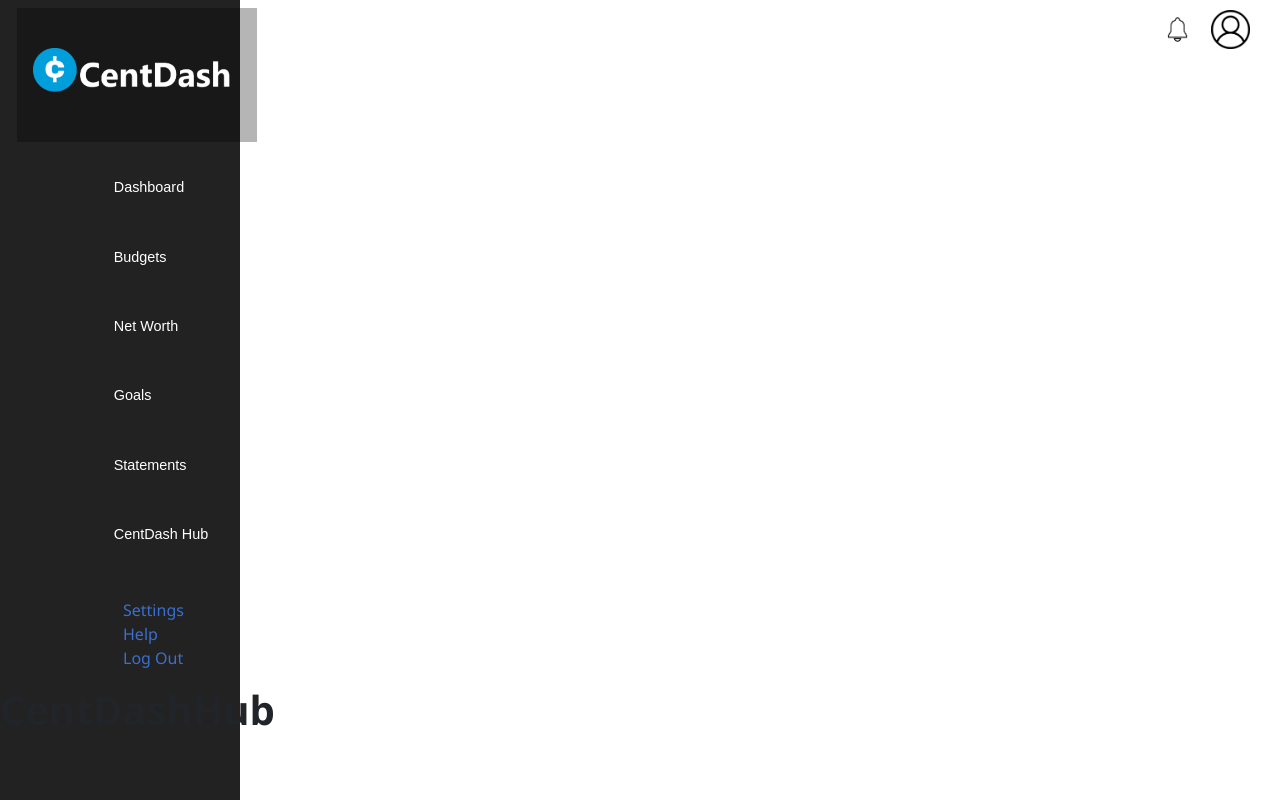
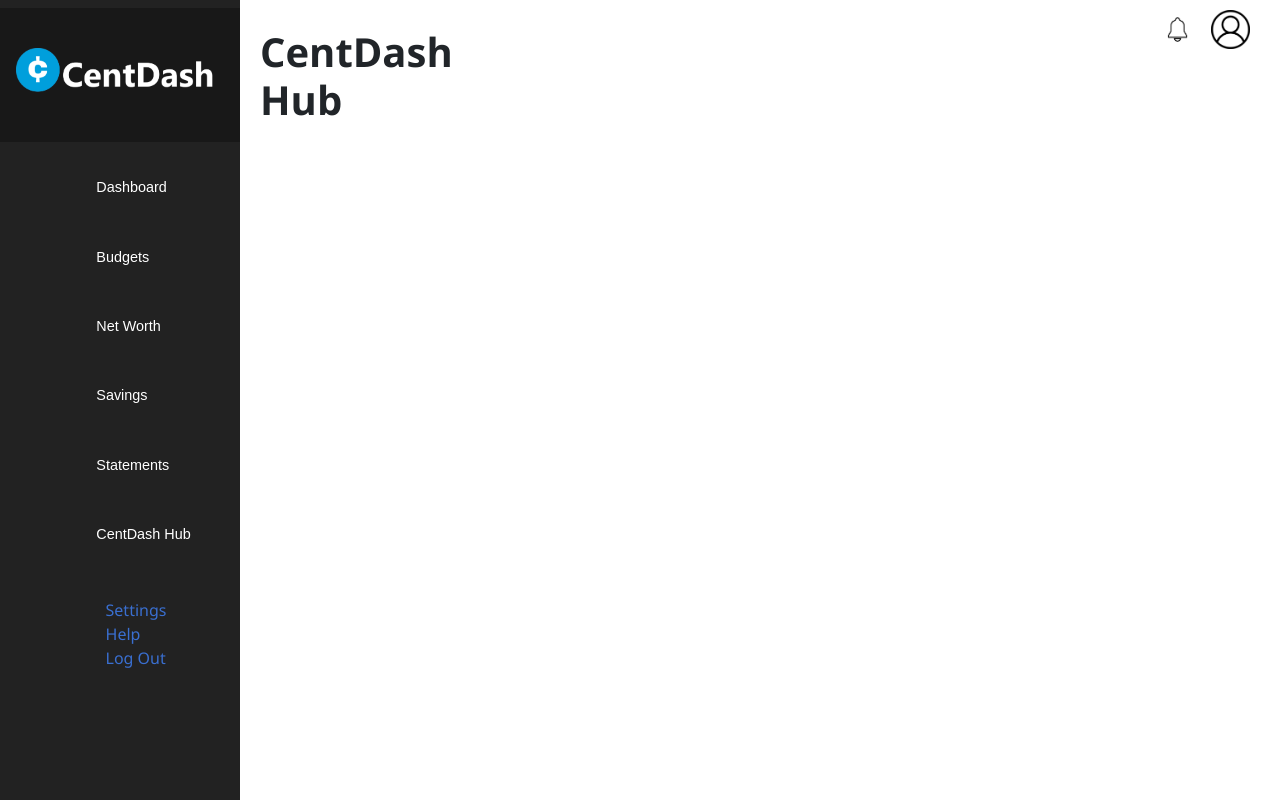
Before and after one commit to Warrenn205/CentDash, a Flask app: page /hub in a window 1280 px wide. Run offline with Flask 3, Linux system fonts and the light colour scheme; some libraries are stand-ins or nearby versions.

Commit message:
Added HTML Functionality

```diff
--- a/templates/centdashhub.html
+++ b/templates/centdashhub.html
@@ -1,88 +1,12 @@
-<!DOCTYPE html>
-<html lang="en">
-    <head>
-        <meta name="viewport" content="width=device-width, initial-scale=1">
-        <title>CentDash</title>
-        <link href="https://cdn.lineicons.com/4.0/lineicons.css" rel="stylesheet" />
-        <link href="https://cdn.jsdelivr.net/npm/bootstrap@5.3.3/dist/css/bootstrap.min.css" rel="stylesheet"
-        integrity="sha384-QWTKZyjpPEjISv5WaRU9OFeRpok6YctnYmDr5pNlyT2bRjXh0JMhjY6hW+ALEwIH" crossorigin="anonymous">
-        <link rel="stylesheet" href="{{url_for('static', filename='centdash.css')}}">
-    </head>
-    <body>
-        <div class="profile-pic">
-            <a href="#"><img src="{{url_for('static', filename='profile-pic-default.png')}}" class="profilepic" width="70" height="27"></a>
-        </div>
-        <div class="notifications">
-            <a href="#"><img src="{{url_for('static', filename='notification-logo.png')}}" class="notification" width="70" height="27"></a>
-        </div>
-        <div class="navbar">
-        <div class="logosection">
-        <a href="#"><img src="{{url_for('static', filename='CentDash (White).png')}}"  class="whitelogo" width="200" height="65"></a>
-        <br>
-        </div>
-        <div class="centdash-links">
-        <ul class="centdashbar">
-            <li class="dashboard">
-                <a href="/dashboard" class="centdash-link">
-                    <i class="lni lni-grid-alt"></i>
-                <span>Dashboard</span>
-                </a>
-            </li>
-            <li class="budgets">
-                <a href="/budgets" class="centdash-link">
-                    <i class="lni lni-coin"></i>
-                <span>Budgets</span>
-                </a>
-            </li>
-            <li class="networth">
-                <a href="/networth" class="centdash-link">
-                    <i class="lni lni-money-protection"></i>
-                <span>Net Worth</span>
-                </a>
-            </li>
-            <li class="goals">
-                <a href="/goals" class="centdash-link">
-                    <i class="lni lni-target"></i>
-                <span>Goals</span>
-                </a>
-            </li>
-            <li class="statements">
-                <a href="/statements" class="centdash-link">
-                    <i class="lni lni-files"></i>
-                <span>Statements</span>
-                </a>
-            </li>
-            <li class="centdashhub">
-                <a href="/hub" class="centdash-link">
-                    <i class="lni lni-money-location"></i>
-                <span>CentDash Hub</span>
-                </a>
-            </li>
-        </ul>
-        </div>
-        <br>
-        <div class="bottom-links">
-            <ul class="options">
-                <li class="Settings">
-                    <a href="#" class="bottom-link">
-                    <span>Settings</span>
-                    </a>
-                </li>
-                <li class="Help">
-                    <a href="#" class="bottom-link">
-                    <span>Help</span>
-                    </a>
-                </li>
-                <li class="Log Out">
-                    <a href="/logout" class="bottom-link">
-                    <span>Log Out</span>
-                    </a>
-                </li>
-        </div>
-        <h1>CentDashHub</h1>
+{%extends "centdashpage.html" %}
+{%block content%}
+<div class="container">
+        <h1>CentDash Hub</h1>
+    </div>
         <script src="https://cdn.jsdelivr.net/npm/bootstrap@5.3.3/dist/js/bootstrap.bundle.min.js"
         integrity="sha384-YvpcrYf0tY3lHB60NNkmXc5s9fDVZLESaAA55NDzOxhy9GkcIdslK1eN7N6jIeHz"
         crossorigin="anonymous"></script>
         <script type="text/javascript" src="{{url_for('static', filename='script.js')}}"></script>
     </body>
 </html>
+{% endblock %}
--- a/templates/savings.html
+++ b/templates/savings.html
@@ -1,6 +1,8 @@
 {%extends "centdashpage.html" %}
 {%block content%}
+    <div class="container">
         <h1>Savings</h1>
+    </div>
         <script src="https://cdn.jsdelivr.net/npm/bootstrap@5.3.3/dist/js/bootstrap.bundle.min.js"
         integrity="sha384-YvpcrYf0tY3lHB60NNkmXc5s9fDVZLESaAA55NDzOxhy9GkcIdslK1eN7N6jIeHz"
         crossorigin="anonymous"></script>
--- a/templates/statements.html
+++ b/templates/statements.html
@@ -1,6 +1,8 @@
 {%extends "centdashpage.html" %}
 {%block content%}
+<div class="container">
         <h1>Statements</h1>
+    </div>
         <script src="https://cdn.jsdelivr.net/npm/bootstrap@5.3.3/dist/js/bootstrap.bundle.min.js"
         integrity="sha384-YvpcrYf0tY3lHB60NNkmXc5s9fDVZLESaAA55NDzOxhy9GkcIdslK1eN7N6jIeHz"
         crossorigin="anonymous"></script>
```
